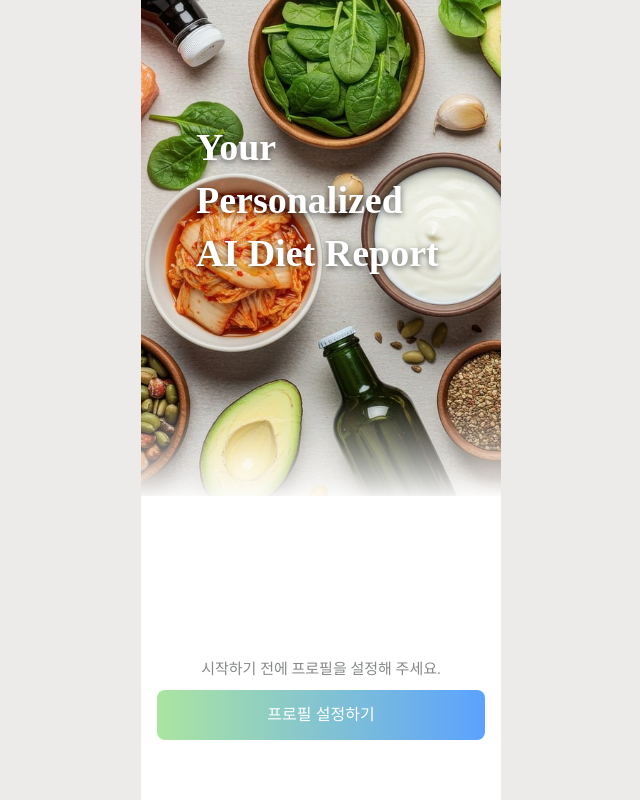
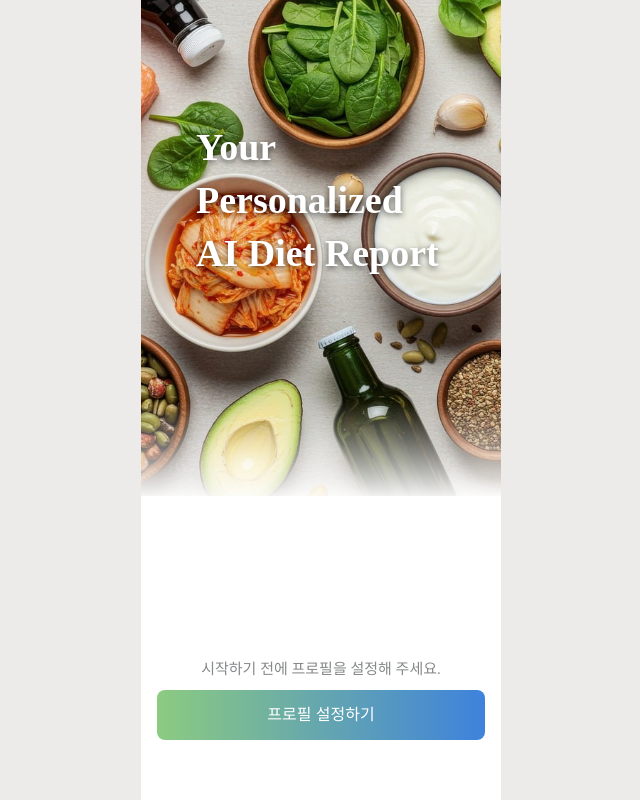
Before and after one commit to inyouxg/capstone-design-1, a React (Vite) app in the folder client/: page /intro in a window 1280 px wide. In both pictures the pointer is over the button "프로필 설정하기". Shown: the whole page, without its empty margins (319-959 px from the left). Built offline with nearby package versions, Linux system fonts and the light colour scheme; no server answers.

Commit message:
fix : UI 수정

```diff
--- a/client/src/components/RadialBarChart.jsx
+++ b/client/src/components/RadialBarChart.jsx
@@ -1,9 +1,8 @@
-import React from "react";
 import Chart from "react-apexcharts";
 
 export const RadialBarChart = () => {
   const options = {
-    series: [75],
+    series: [0],
     chart: {
       height: 220,
       type: "radialBar",
--- a/client/src/mock/dietData.json
+++ b/client/src/mock/dietData.json
@@ -3,7 +3,7 @@
     "id": 1,
     "time": "2025-10-07T08:35:00",
     "image": "",
-    "menu": ["귀리", "오트밀", "아몬드"],
+    "menu": ["mockData", "오트밀", "아몬드"],
     "carbohydrate": 35,
     "protein": 12,
     "fat": 8,
--- a/client/src/pages/IntroPage.module.css
+++ b/client/src/pages/IntroPage.module.css
@@ -52,8 +52,11 @@
   height: 50px;
   background: linear-gradient(to right, #ABE5A1, #5BA2FF);
   color: white;
-
   border-radius: 8px;
   border: none;
   font-size: 16px;
 }
+.intro-container__button:hover {
+  background: linear-gradient(to right, #8CCB80, #3E82DD);
+  cursor: pointer;
+}
--- a/client/src/pages/ProfileSettingPage.module.css
+++ b/client/src/pages/ProfileSettingPage.module.css
@@ -68,6 +68,10 @@
   color: white;
   font-size: 16px;
 }
+.setting-container__button:hover {
+  background: linear-gradient(to right, #8CCB80, #3E82DD);
+  cursor: pointer;
+}
 .setting-container__button:disabled {
   background: #ccc;
   color: #666;
```
